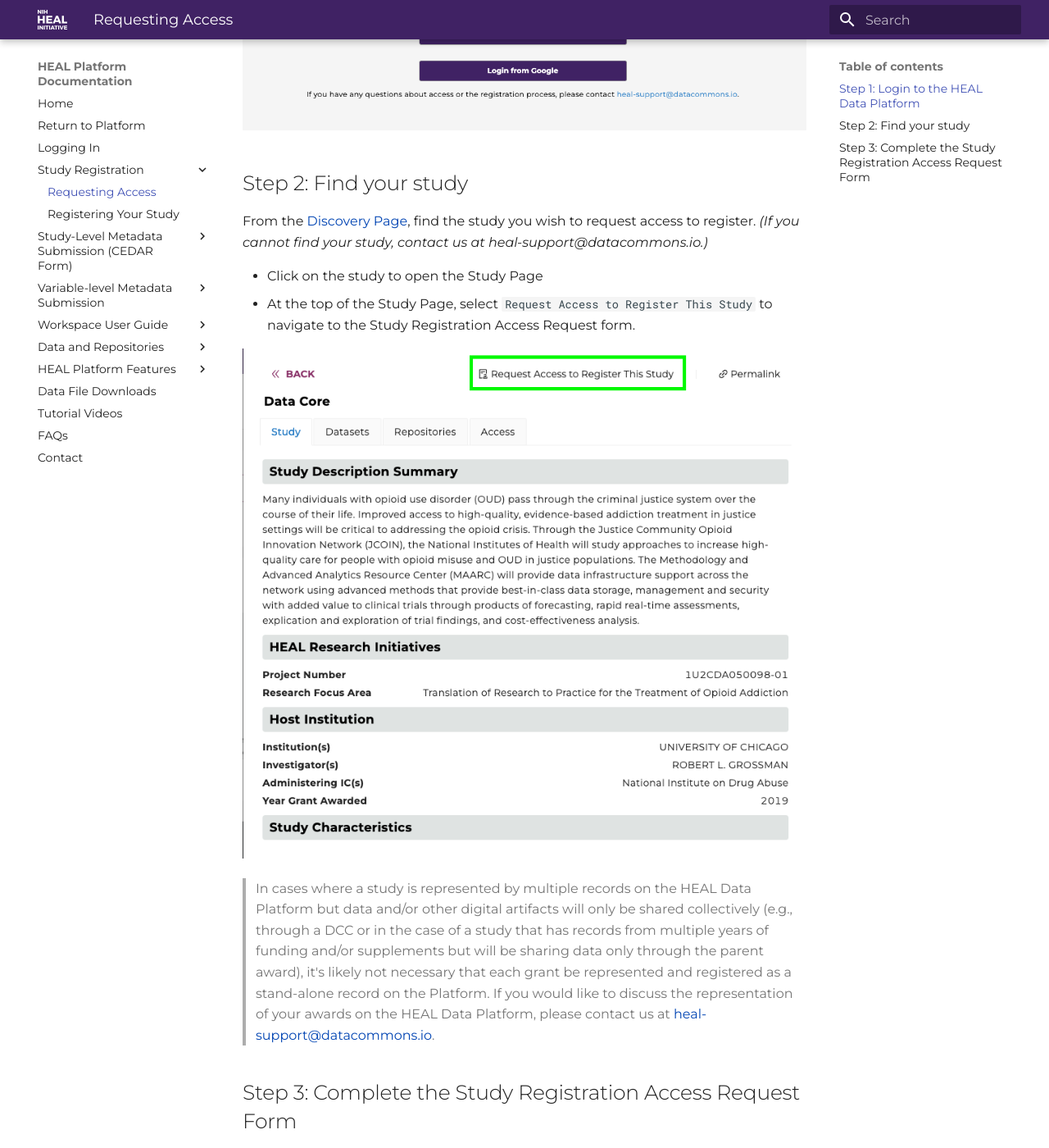
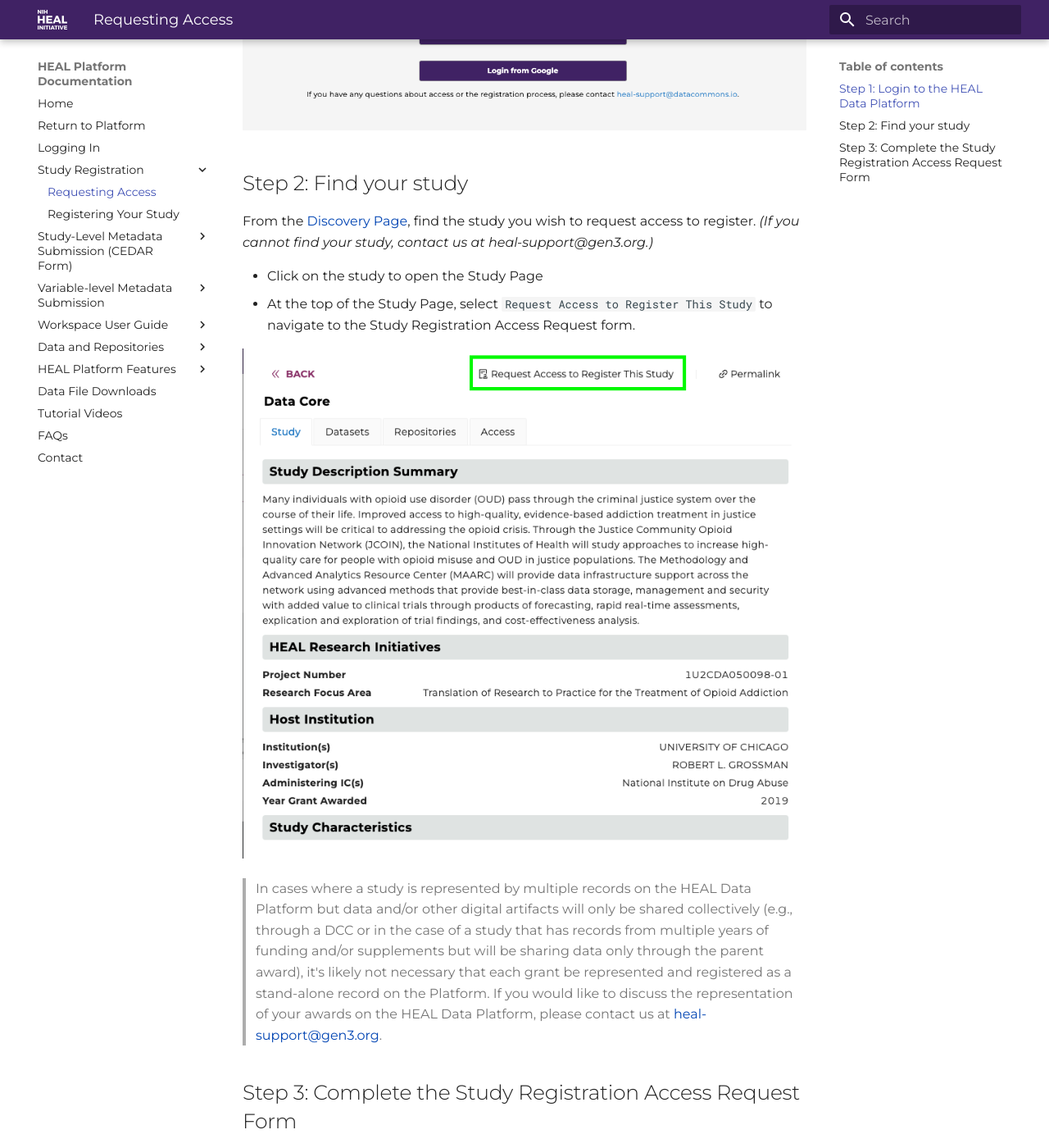
Before and after one commit to HEAL/platform-documentation, an MkDocs documentation site: the page built from docs/study-registration/requesting-access.md, in a window 1280 px wide and 1400 px high, scrolled down 901 px. Shown: the whole window at 82% size. Built offline with MkDocs 1.6.1 and Material for MkDocs 9.7.7, drawn with Linux system fonts in a browser that asks for light colours.

Commit message:
Update requesting-access.md - email
update email from heal-support@datacommons.io to heal-support@gen3.org
do not merge until gen3.org emails are active.

```diff
--- a/docs/study-registration/requesting-access.md
+++ b/docs/study-registration/requesting-access.md
@@ -15,7 +15,7 @@
 ## Step 2: Find your study
 
 From the [Discovery Page](https://healdata.org/portal/discovery), find the study you
-wish to request access to register. *(If you cannot find your study, contact us at heal-support@datacommons.io.)*
+wish to request access to register. *(If you cannot find your study, contact us at heal-support@gen3.org.)*
 
 - Click on the study to open the Study Page
 - At the top of the Study Page, select `Request Access to Register This Study`
@@ -25,7 +25,7 @@
 ![](../img/study_reg_req_access_button.png)
 
 
-> In cases where a study is represented by multiple records on the HEAL Data Platform but data and/or other digital artifacts will only be shared collectively (e.g., through a DCC or in the case of a study that has records from multiple years of funding and/or supplements but will be sharing data only through the parent award), it's likely not necessary that each grant be represented and registered as a stand-alone record on the Platform. If you would like to discuss the representation of your awards on the HEAL Data Platform, please contact us at [heal-support@datacommons.io](mailto:heal-support@datacommons.io).
+> In cases where a study is represented by multiple records on the HEAL Data Platform but data and/or other digital artifacts will only be shared collectively (e.g., through a DCC or in the case of a study that has records from multiple years of funding and/or supplements but will be sharing data only through the parent award), it's likely not necessary that each grant be represented and registered as a stand-alone record on the Platform. If you would like to discuss the representation of your awards on the HEAL Data Platform, please contact us at [heal-support@gen3.org](mailto:heal-support@gen3.org).
 
 
 ## Step 3: Complete the Study Registration Access Request Form
```
